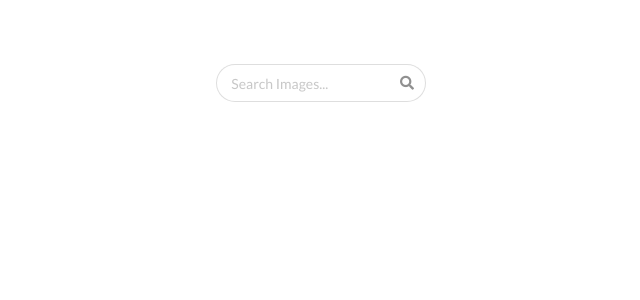
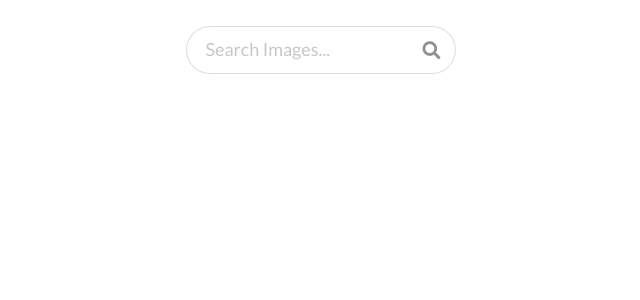
Before and after one commit to sakthikarthickraja98/search-pics, a React (Create React App) app in the folder search-pics/: page / in a window 1280 px wide. Shown: the top 300 px of the page, without its empty margins (319-959 px from the left). Built offline with nearby package versions, Linux system fonts and the light colour scheme.

Commit message:
changes in search bar

```diff
--- a/search-pics/src/components/app.jsx
+++ b/search-pics/src/components/app.jsx
@@ -2,6 +2,7 @@ import React,{Component} from "react";
 import Searchbar from "./searchbar";
 import unsplash from '../api/unsplash';
 import Imagelist from './imagelist';
+import "../searchbar.css";
 
 class App extends Component{
   state={images:[]};
@@ -16,7 +17,13 @@ onSearchSubmit = async(term) => {
   render(){
     return (
     <div>
+      <div className="searchbar">
+      <h3>
+      <div className="fixed">
       <Searchbar onSubmit={this.onSearchSubmit}/>
+      </div>
+      </h3>
+      </div>
       <Imagelist Image={this.state.images}/>
     </div>
   );
--- a/search-pics/src/searchbar.css
+++ b/search-pics/src/searchbar.css
@@ -1,5 +1,6 @@
-.box{
+div.fixed{
+    position:fixed;
     width: 100%;
     text-align: center;
-    margin-top: 5%;
+    margin-top: 2%;
 }
```
